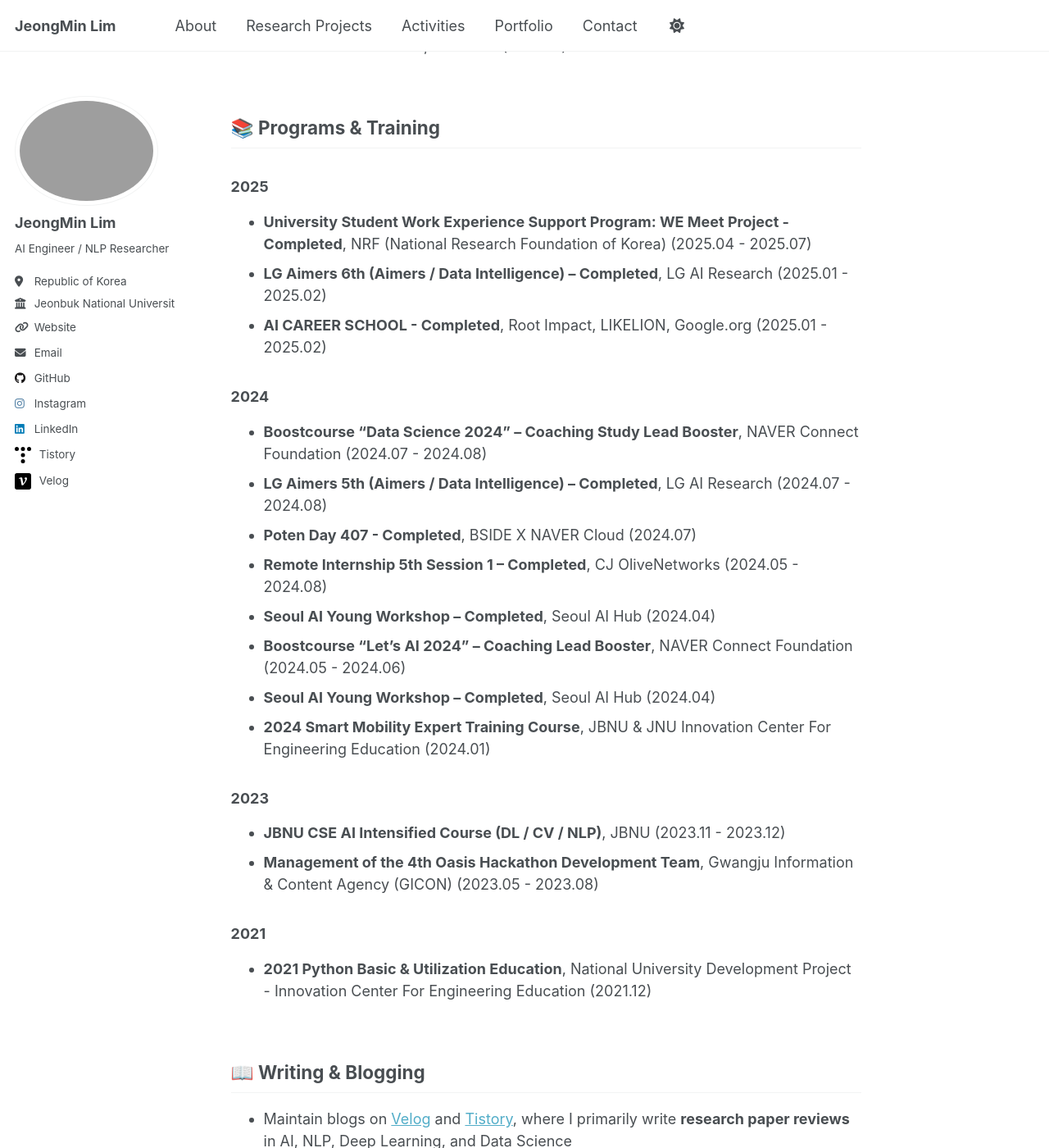
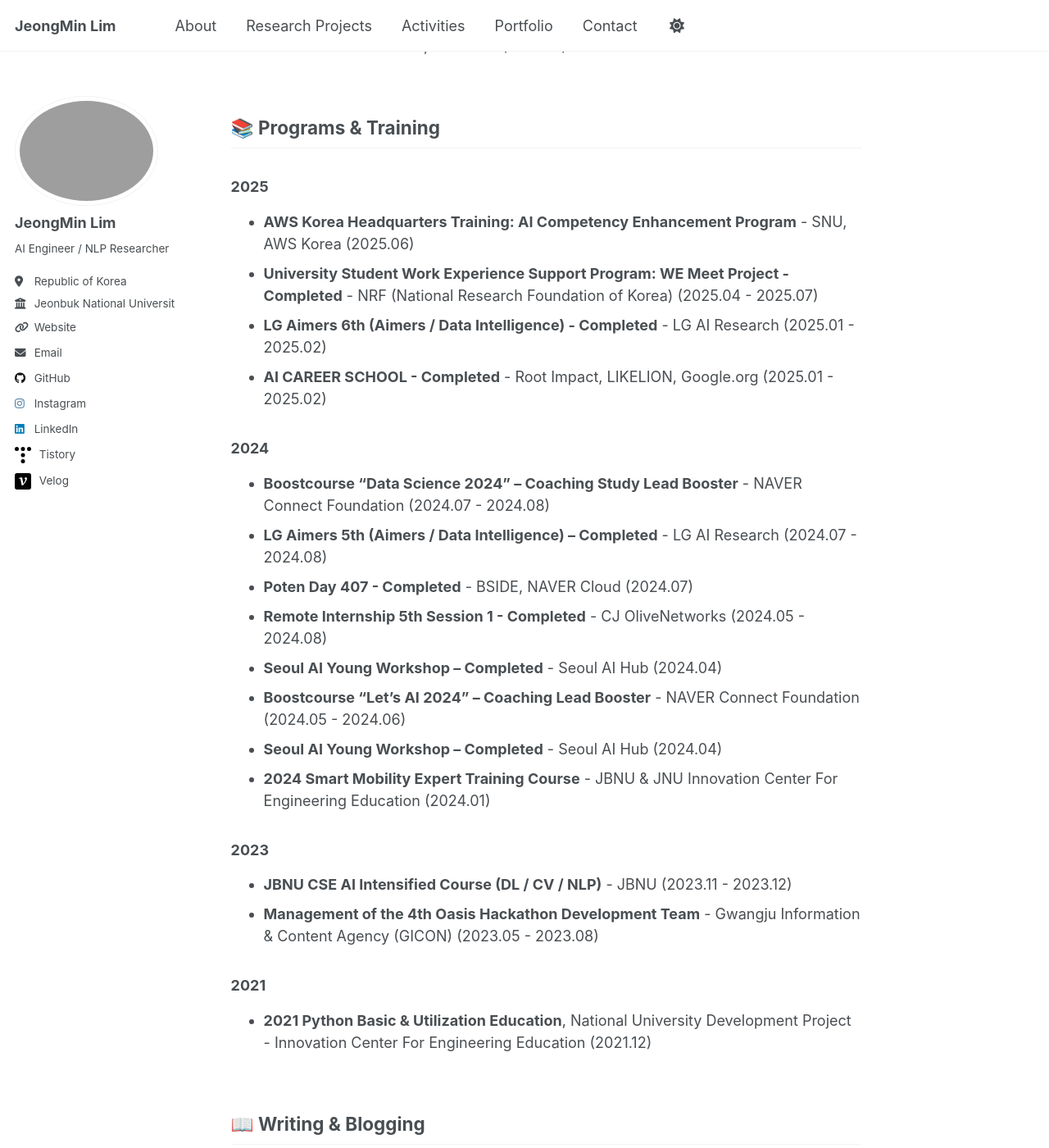
Before and after one commit to JeongMinIsBest/JeongMinIsBest.github.io, a Jekyll site: the page built from _pages/activities.md, in a window 1280 px wide and 1400 px high, scrolled down 1568 px. Shown: the whole window at 82% size. Built offline with Jekyll 4.4.1, drawn with Linux system fonts in a browser that asks for light colours; a script that is not in the unit is left out; some of the changed text lies outside the part shown.

Commit message:
Update activities.md

```diff
--- a/_pages/activities.md
+++ b/_pages/activities.md
@@ -25,7 +25,7 @@
 ### 2024
 - **Grand Prize (2nd Prize)**, 2024 Culture, Sports and Tourism Data Utilization Competition - Korea Culture & Tourism Institute (2024.12)
 - **Woori Bank President’s Award**, The 2nd Jeonbuk Youth Big Data Competition - Woori Bank (2024.12)
-- **COSS Chairman’s Award**, 2024 CO-SHOW - COSS (Convergence and Open Sharing System), Ministry of Education, NRF (National Research Foundation of Korea) (2024.11)
+- **COSS Chairman’s Award**, 2024 CO - SHOW - COSS (Convergence and Open Sharing System), Ministry of Education, NRF (National Research Foundation of Korea) (2024.11)
 - **1st Prize (Banking Division)**, The 3rd Shinhan Financial Group Big Data Hackathon - Big Data University, Shinhan Financial Group (2024.11)
 - **Excellence Award**, The 2nd Startup Idea Competition - JBNU Software University (2024.11)
 - **Encouragement Prize**, The 1st Honam SW Startup Idea Competition - Ministry of Science and ICT, IITP, JBNU Software University (2024.09)
@@ -46,25 +46,26 @@
 ## 📚 Programs & Training
 
 ### 2025
-- **University Student Work Experience Support Program: WE Meet Project - Completed**, NRF (National Research Foundation of Korea) (2025.04 - 2025.07)
-- **LG Aimers 6th (Aimers / Data Intelligence) – Completed**, LG AI Research (2025.01 - 2025.02)
-- **AI CAREER SCHOOL - Completed**, Root Impact, LIKELION, Google.org (2025.01 - 2025.02)
+- **AWS Korea Headquarters Training: AI Competency Enhancement Program** - SNU, AWS Korea (2025.06)
+- **University Student Work Experience Support Program: WE Meet Project - Completed** - NRF (National Research Foundation of Korea) (2025.04 - 2025.07)
+- **LG Aimers 6th (Aimers / Data Intelligence) - Completed** - LG AI Research (2025.01 - 2025.02)
+- **AI CAREER SCHOOL - Completed** - Root Impact, LIKELION, Google.org (2025.01 - 2025.02)
 <br/>
 
 ### 2024
-- **Boostcourse "Data Science 2024" – Coaching Study Lead Booster**, NAVER Connect Foundation (2024.07 - 2024.08)
-- **LG Aimers 5th (Aimers / Data Intelligence) – Completed**, LG AI Research (2024.07 - 2024.08)
-- **Poten Day 407 - Completed**, BSIDE X NAVER Cloud (2024.07)
-- **Remote Internship 5th Session 1 – Completed**, CJ OliveNetworks (2024.05 - 2024.08)
-- **Seoul AI Young Workshop – Completed**, Seoul AI Hub (2024.04)
-- **Boostcourse "Let’s AI 2024" – Coaching Lead Booster**, NAVER Connect Foundation (2024.05 - 2024.06)
-- **Seoul AI Young Workshop – Completed**, Seoul AI Hub (2024.04)
-- **2024 Smart Mobility Expert Training Course**, JBNU & JNU Innovation Center For Engineering Education (2024.01)
+- **Boostcourse "Data Science 2024" – Coaching Study Lead Booster** - NAVER Connect Foundation (2024.07 - 2024.08)
+- **LG Aimers 5th (Aimers / Data Intelligence) – Completed** - LG AI Research (2024.07 - 2024.08)
+- **Poten Day 407 - Completed** - BSIDE, NAVER Cloud (2024.07)
+- **Remote Internship 5th Session 1 - Completed** - CJ OliveNetworks (2024.05 - 2024.08)
+- **Seoul AI Young Workshop – Completed** - Seoul AI Hub (2024.04)
+- **Boostcourse "Let’s AI 2024" – Coaching Lead Booster** - NAVER Connect Foundation (2024.05 - 2024.06)
+- **Seoul AI Young Workshop – Completed** - Seoul AI Hub (2024.04)
+- **2024 Smart Mobility Expert Training Course** - JBNU & JNU Innovation Center For Engineering Education (2024.01)
 <br/>
 
 ### 2023
-- **JBNU CSE AI Intensified Course (DL / CV / NLP)**, JBNU (2023.11 - 2023.12)
-- **Management of the 4th Oasis Hackathon Development Team**, Gwangju Information & Content Agency (GICON) (2023.05 - 2023.08)
+- **JBNU CSE AI Intensified Course (DL / CV / NLP)** - JBNU (2023.11 - 2023.12)
+- **Management of the 4th Oasis Hackathon Development Team** - Gwangju Information & Content Agency (GICON) (2023.05 - 2023.08)
 <br/>
 
 ### 2021
```
